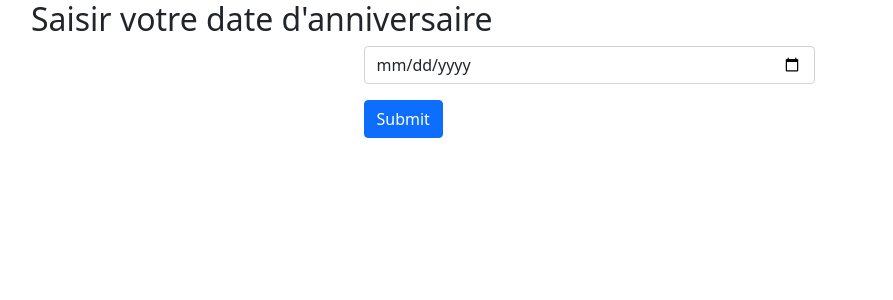
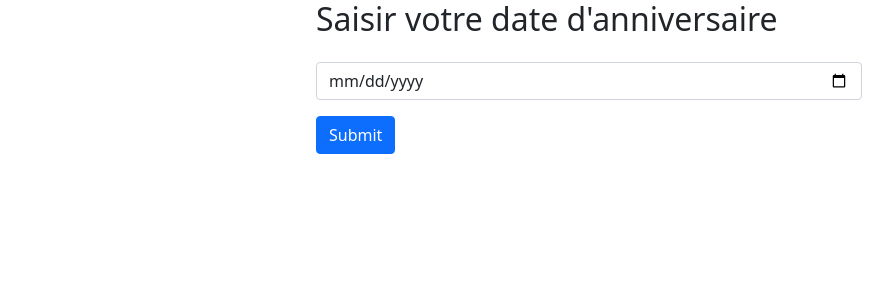
Before and after one commit to obidano/react_redux, a React (Create React App) app: page / in a window 1280 px wide. Shown: the top 300 px of the page, without its empty margins (51-944 px from the left). Built offline with nearby package versions, Linux system fonts and the light colour scheme.

Commit message:
age teller #2

```diff
--- a/src/App.js
+++ b/src/App.js
@@ -5,17 +5,36 @@ import 'bootstrap/dist/css/bootstrap.min.css';
 
 class App extends Component {
 
+    constructor() {
+        super();
+        this.state = {
+            newDate: ''
+        }
+    }
+
+    onChange(e) {
+        const {value} = e.target;
+        this.setState({newDate: value})
+    }
+
+    submitData(){
+        console.log(this.state.newDate)
+    }
 
     render() {
         return (
             <div className='container'>
                 <Form inline>
-                    <h2>Saisir votre date d'anniversaire</h2>
+
                     <Row>
-                        <Col className="col-md-5 mx-auto">
+                        <Col className="col-md-6 mx-auto">
+
+                            <h2 className='mb-4'>Saisir votre date d'anniversaire</h2>
+
                             <FormControl type="date"
+                                         onChange={this.onChange.bind(this)}
                             />
-                            <Button className='mt-3'>
+                            <Button className='mt-3' onClick={()=> this.submitData()}>
                                 Submit
                             </Button>
                         </Col>
@@ -30,6 +49,8 @@ class App extends Component {
             </div>
         );
     }
+
+
 }
 
 export default App;
```
